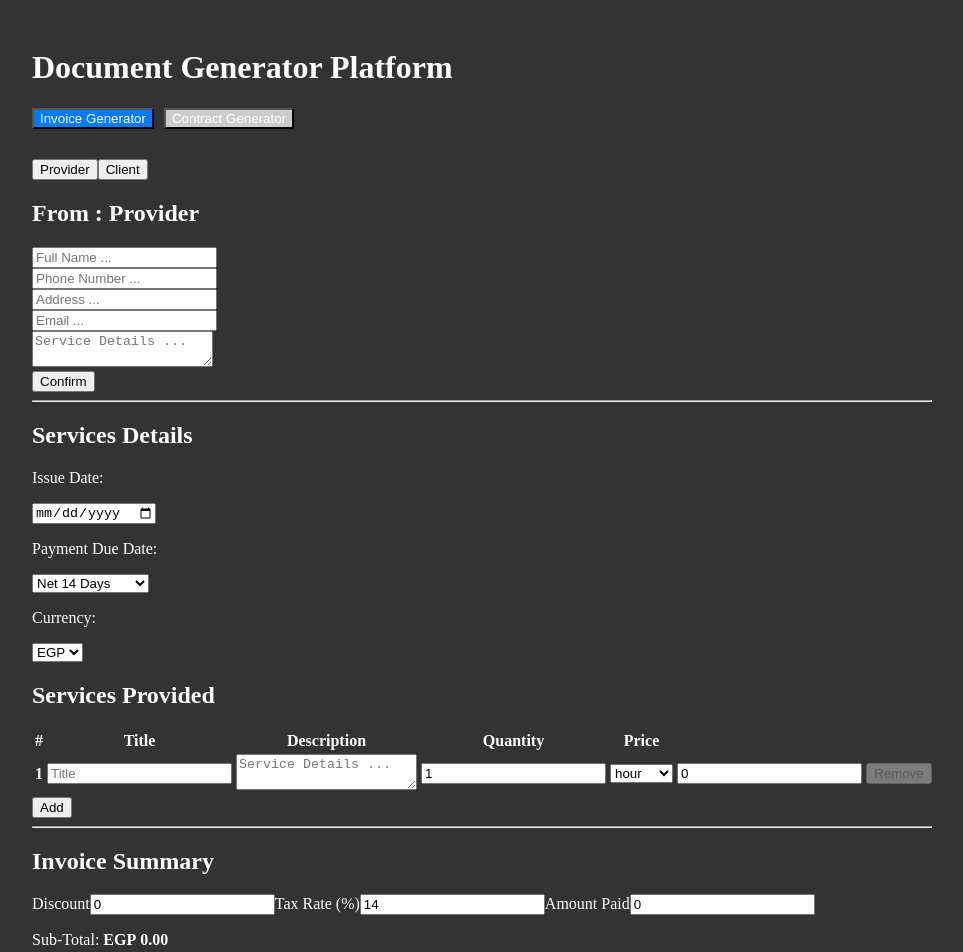
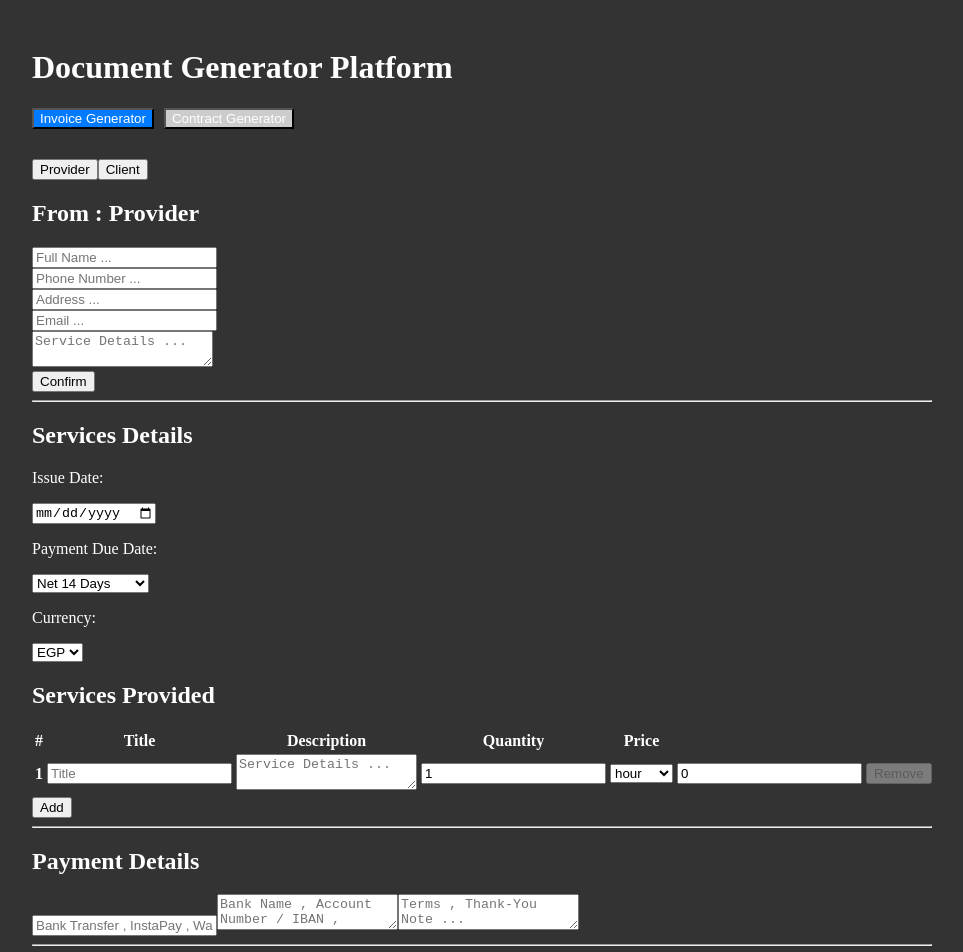
Before and after one commit to Fergany1/Bilingual-Invoice-Contract-Generator, a React (Vite) app: page / in a window 1280 px wide. Shown: the top 952 px of the page, without its empty margins (158-1121 px from the left). Built offline with nearby package versions, Linux system fonts and the light colour scheme.

Commit message:
add: Payment Detailf to Invoice

```diff
--- a/src/Components/InvoiceForm/InvoicePreview.jsx
+++ b/src/Components/InvoiceForm/InvoicePreview.jsx
@@ -2,6 +2,7 @@ import { useForm } from "../../Hooks/useForm";
 import { calculateTotals } from "../../utils/calculateTotals";
 import { formatMoney } from "../../utils/formatMoney";
 import { addDays } from "../../utils/dates";
+import { PaymentDetails } from "./PaymentDetails";
 
 export function InvoicePreview() {
     const { values } = useForm();
@@ -87,6 +88,18 @@ export function InvoicePreview() {
                 <p>Issue-Date: {values.issueDate}</p>
                 <p>Due-Date: {addDays(values.issueDate , values.dueDate)}</p>
             </div>
+            <hr />
+            {values.paymentDetails && (
+                <div>
+                    <h4>How To Pay</h4>
+                    <p>{values.paymentMethod}</p>
+                    <p
+                    style={{ whiteSpace: 'pre-line'}}>
+                        {values.paymentDetails}
+                    </p>
+                </div>
+            )}
+            {values.notes && <p style={{ whiteSpace: 'pre-line'}}>{values.notes}</p>}
 
         </div>
     )
--- /dev/null
+++ b/src/Components/InvoiceForm/PaymentDetails.jsx
@@ -0,0 +1,25 @@
+import { useForm } from "../../Hooks/useForm";
+
+export function PaymentDetails() {
+    const { values  , handleChange } = useForm();
+    return (
+        <div>
+            <h2>Payment Details</h2>
+            <input
+            name="paymentMethod"
+            value={values.paymentMethod}
+            onChange={handleChange}
+            placeholder="Bank Transfer , InstaPay , Wallet ..." />
+            <textarea
+            name="paymentDetails"
+            value={values.paymentDetails}
+            onChange={handleChange}
+            placeholder="Bank Name , Account Number / IBAN , Wallet Number"/>
+            <textarea
+            name="notes"
+            value={values.notes}
+            onChange={handleChange}
+            placeholder="Terms , Thank-You Note ..." />
+        </div>
+    )
+}
--- a/src/Components/InvoiceForm/ServiceDetails.jsx
+++ b/src/Components/InvoiceForm/ServiceDetails.jsx
@@ -1,5 +1,6 @@
 import { useForm } from "../../Hooks/useForm";
 import { addDays } from "../../utils/dates";
+import { PaymentDetails } from "./PaymentDetails";
 
 export default function ServiceDetails() {
     const {
@@ -142,6 +143,7 @@ export default function ServiceDetails() {
                         {id: Date.now() ,description: '' , quantity: 1 , price: 0 , unit: 'hour'})
                     }
                     >Add</button>
+
         </div>
     )
 }
--- a/src/InvoiceForm.jsx
+++ b/src/InvoiceForm.jsx
@@ -1,6 +1,7 @@
 import ClientSelect from "./Components/InvoiceForm/ClientSelect";
 import ServiceDetails from "./Components/InvoiceForm/ServiceDetails";
 import TotalSummary from "./Components/InvoiceForm/TotalSummary";
+import { PaymentDetails } from "./Components/InvoiceForm/PaymentDetails";
 import { InvoicePreview } from "./Components/InvoiceForm/InvoicePreview";
 import { useRef } from "react";
 import html2pdf from 'html2pdf.js';
@@ -27,6 +28,7 @@ export default function InvoiceForm () {
         <div> {/* ClientSelect, ServicesDetails, TotalSummary */} </div>
         <ClientSelect /> <hr />
         <ServiceDetails /> <hr />
+        <PaymentDetails /> <hr />
         <TotalSummary /> <hr /> <br />
         {/**Invoice Preview And BTNs for Print & Download */}
         <button
```
